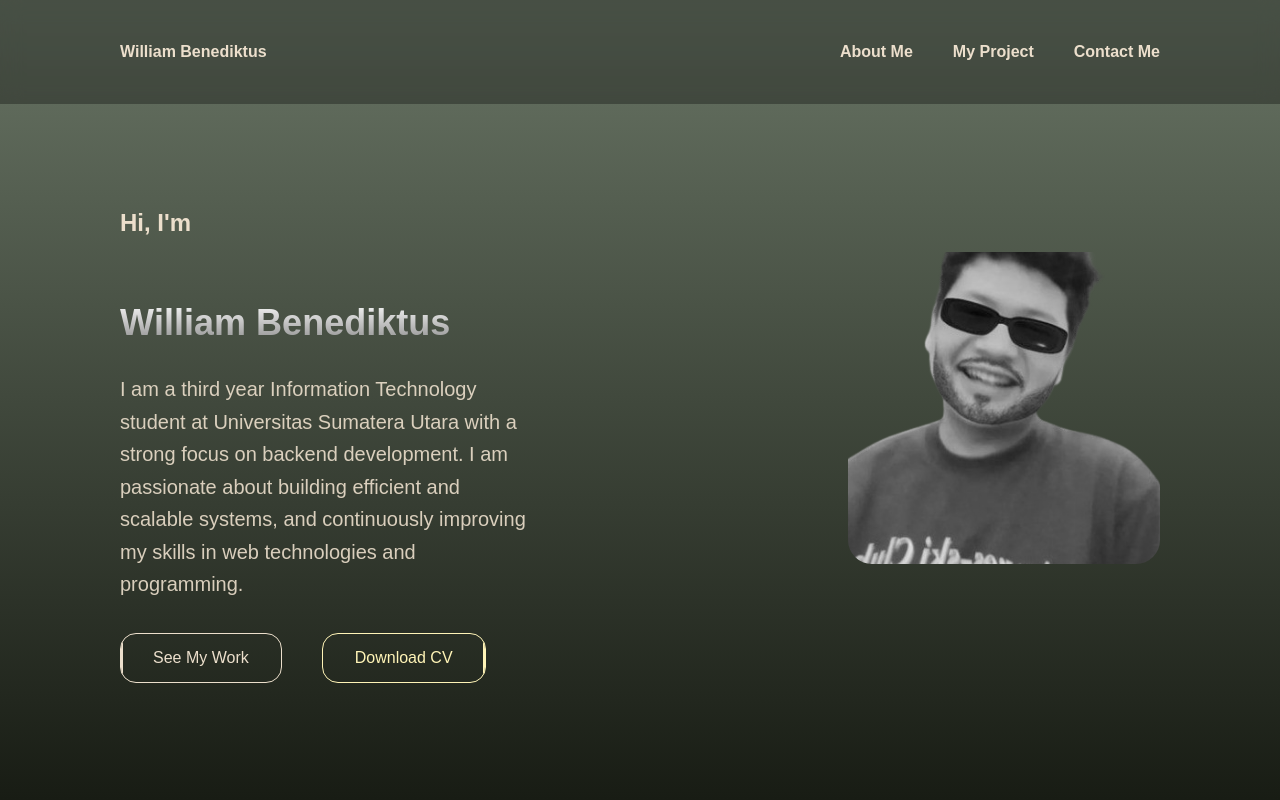
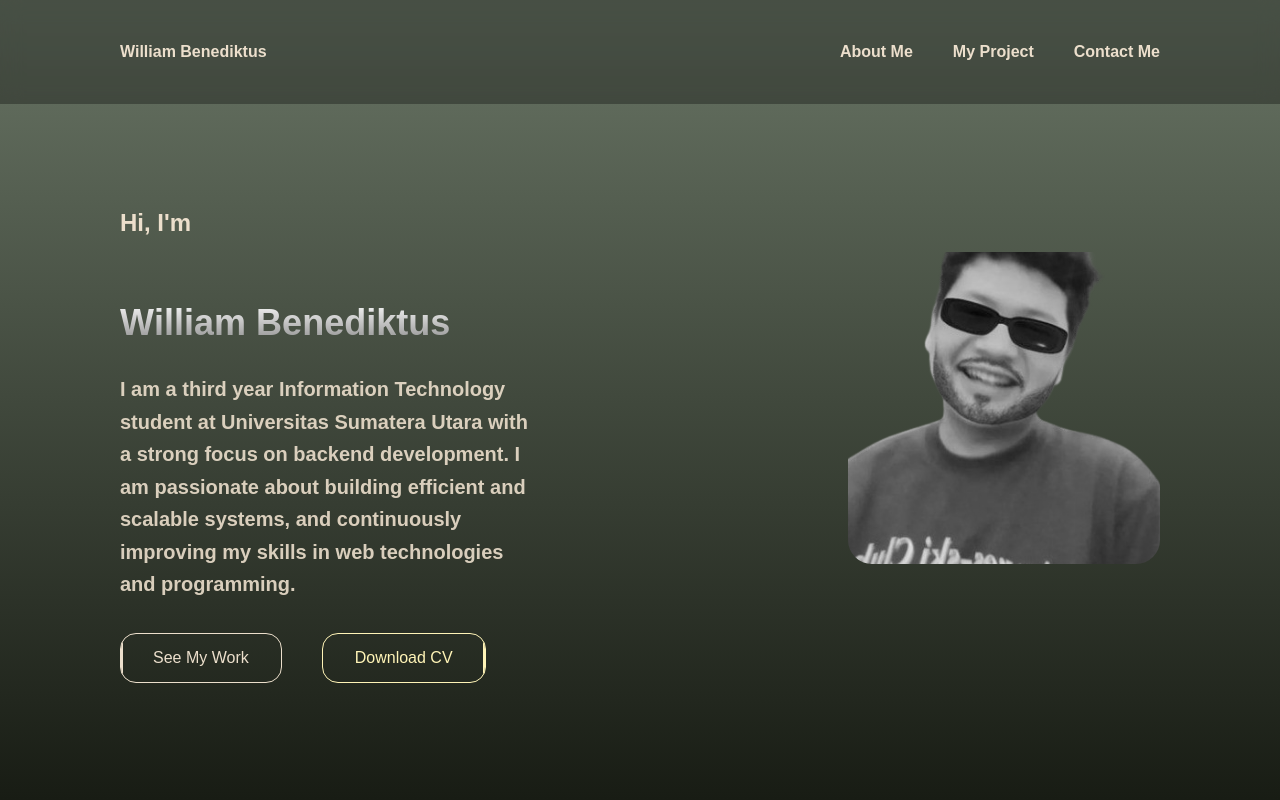
Before and after one commit to llliaam/porfolio, a React (Vite) app: page / in a window 1280 px wide. Shown: the top 800 px of the page. Built offline with nearby package versions, Linux system fonts and the light colour scheme; a web font is replaced by a local one.

Commit message:
perbaikan deskripsi

```diff
--- a/src/components/Header.jsx
+++ b/src/components/Header.jsx
@@ -52,7 +52,7 @@ const Header = () => {
                         <h1 className='title leading-tight mb-4 lg:mb-6'>
                             <span className="text-gradient">William Benediktus</span>
                         </h1>
-                        <p className='description text-sm sm:text-base md:text-lg lg:text-xl leading-relaxed mb-6 lg:mb-8 opacity-90'>
+                        <p className='description text-[10px] font-bold sm:text-base md:text-lg lg:text-xl leading-relaxed mb-6 lg:mb-8 opacity-90'>
                             I am a third year Information Technology student at Universitas Sumatera Utara
                             with a strong focus on backend development. I am passionate about building efficient
                             and scalable systems, and continuously improving my skills in web technologies and programming.
```
